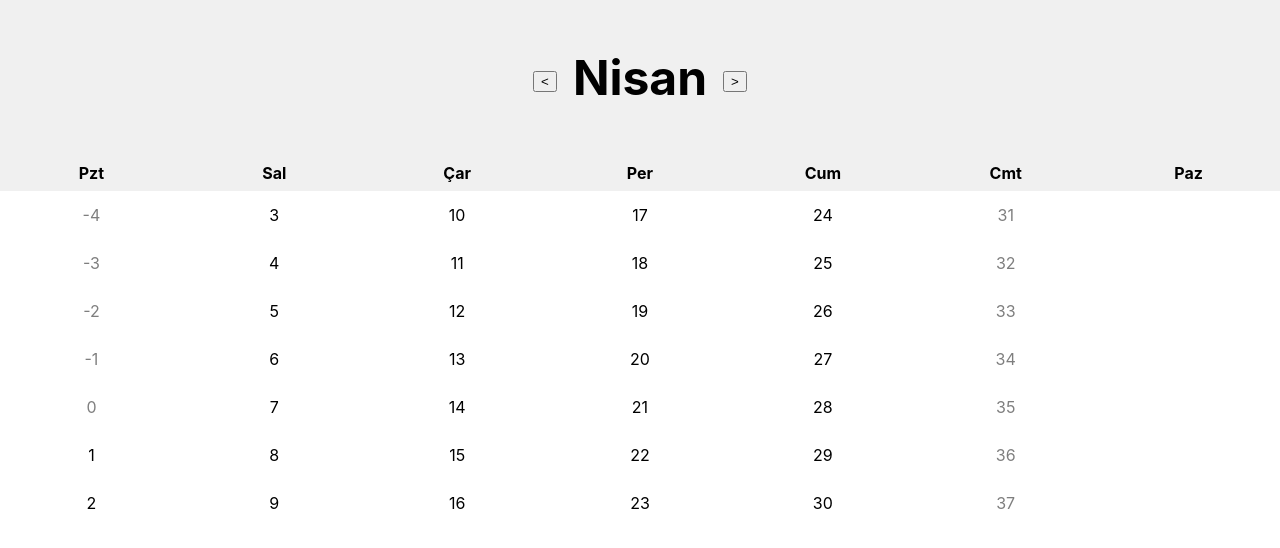
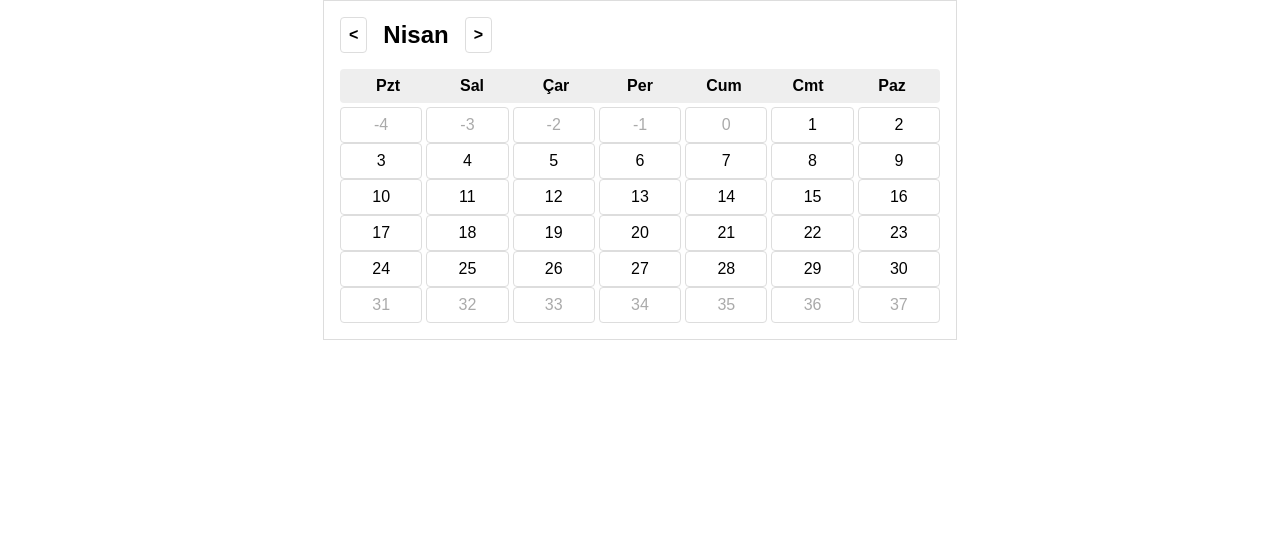
Before and after one commit to DrShahinstein/turkish-literature-calendar, a React (Create React App) app: page / in a window 1280 px wide. Shown: the top 548 px of the page. Built offline with nearby package versions, Linux system fonts and the light colour scheme.

Commit message:
Complete the wholesome minimal appearance of the calendar

```diff
--- a/src/App.css
+++ b/src/App.css
@@ -1,14 +1,19 @@
 .calendar {
-  display: grid;
-  grid-template-rows: auto 1fr;
+  display: flex;
+  flex-direction: column;
+  width: 100%;
+  max-width: 600px;
+  margin: 0 auto;
+  padding: 16px;
+  border: 1px solid #ddd;
+  font-family: Arial, sans-serif;
 }
 
 .calendar-header {
   display: flex;
-  justify-content: center;
+  justify-content: space-between;
   align-items: center;
-  background-color: #f0f0f0;
-  padding: 1rem;
+  margin-bottom: 16px;
 }
 
 .calendar-month-manager {
@@ -16,55 +21,62 @@
   align-items: center;
 }
 
-.calendar-month {
-  font-size: 1.5rem;
+.calendar-month-manager button {
+  font-size: 16px;
   font-weight: bold;
-  margin: 0 1rem;
+  padding: 8px;
+  background-color: #fff;
+  border: 1px solid #ddd;
+  border-radius: 4px;
+  cursor: pointer;
+  transition: background-color 0.2s ease-in-out;
 }
 
-.calendar-month-forward,
-.calendar-month-backward {
-  font-size: 1.5rem;
-  cursor: pointer;
+.calendar-month-manager button:hover {
+  background-color: #f5f5f5;
+}
+
+.calendar-month {
+  margin: 0 16px;
+}
+
+.calendar-month h1 {
+  font-size: 24px;
+  font-weight: bold;
+  margin: 0;
 }
 
 .calendar-body {
   display: grid;
-  grid-template-rows: auto 1fr;
+  grid-template-columns: 1fr;
+  grid-gap: 4px;
 }
 
 .calendar-weekdays {
   display: grid;
   grid-template-columns: repeat(7, 1fr);
+  grid-gap: 4px;
+  background-color: #eee;
+  border-radius: 4px;
+  font-weight: bold;
   text-align: center;
-  font-weight: bold;
-  background-color: #f0f0f0;
-  padding: 0.5rem 0;
-}
-
-.calendar-weeks {
-  display: grid;
-  grid-template-columns: repeat(7, 1fr);
-  grid-template-rows: repeat(6, 1fr);
+  padding: 8px;
 }
 
 .calendar-week {
-  display: flex;
-  flex-direction: column;
+  display: grid;
+  grid-template-columns: repeat(7, 1fr);
+  grid-gap: 4px;
 }
 
 .calendar-day-slot {
-  display: flex;
-  justify-content: center;
-  align-items: center;
-  height: 3rem;
-  cursor: pointer;
-}
-
-.special-day {
-  background-color: #ffc107;
+  background-color: #fff;
+  border: 1px solid #ddd;
+  border-radius: 4px;
+  text-align: center;
+  padding: 8px;
 }
 
 .dead-slot {
-  opacity: 0.5;
+  color: #aaa;
 }
```
